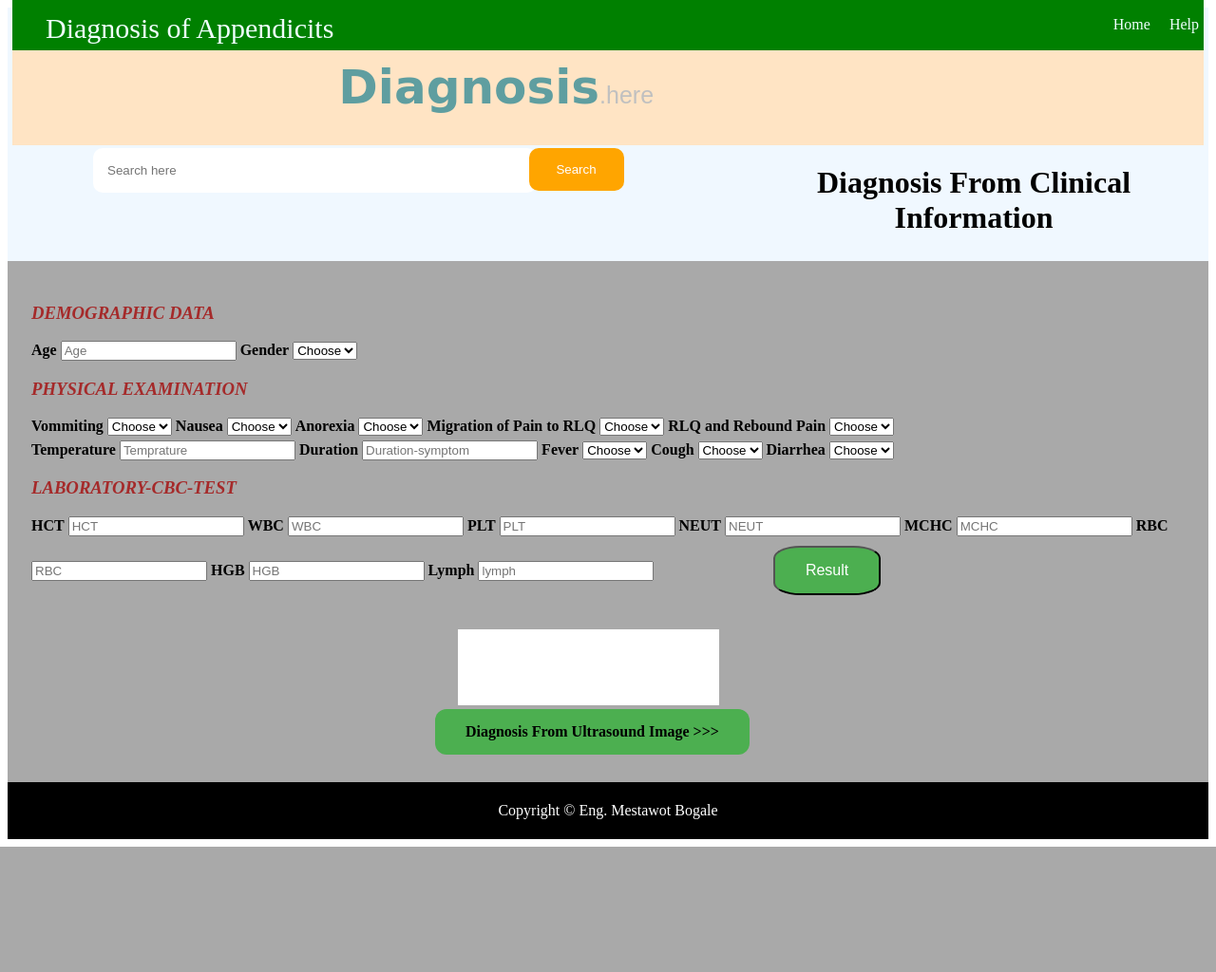
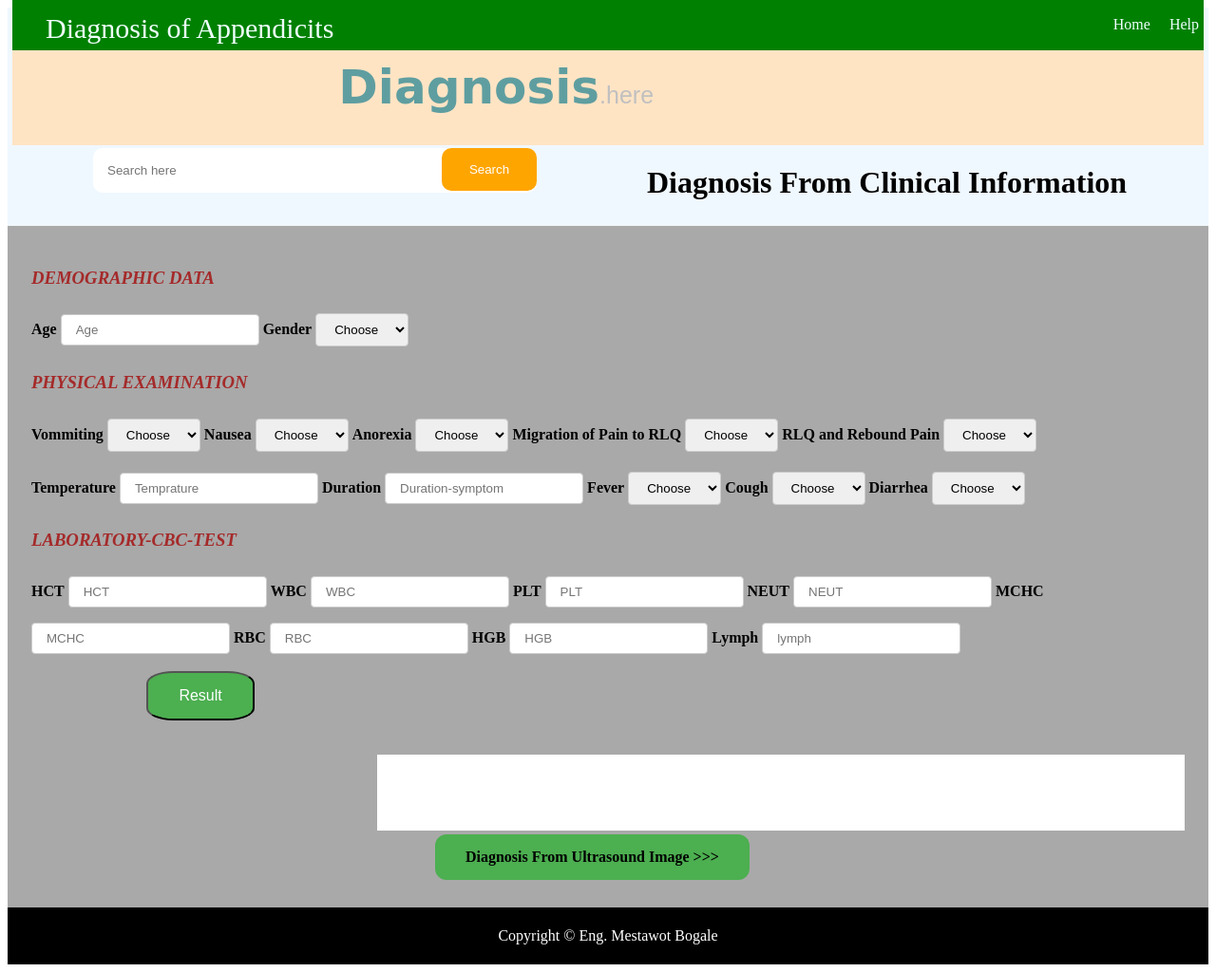
Before and after one commit to Tigabu-eng/Diagnosis, a Flask app: page / in a window 1280 px wide. Shown: the whole page at 95% size. Before the commit the page ends 892 px from the top, so only its background shows below. Run offline with Flask 2, Linux system fonts and the light colour scheme; parts of the project's set-up code (start-up, migrations or seed data) failed here and were passed over.

Commit message:
Update index.html

```diff
--- a/templates/index.html
+++ b/templates/index.html
@@ -29,13 +29,13 @@ header {
     #loo{
         padding-top: 5px;
     }
-   /*input[type=text], select {
+   input[type=text], select {
     padding: 8px 15px;
     margin: 8px 0;
     border: 1px solid #ccc;
     border-radius: 4px;
     box-sizing: border-box;
-}*/
+}
     #daa{
       color:brown;
     }
@@ -104,7 +104,6 @@ header {
     margin-top: -15px;
 }
 #logo{
-    width: 200px;
     float: left;
     margin-top: 10px;
 }
@@ -121,7 +120,6 @@ header {
     color: silver;
 }
 #search{
-    width: 650px;
     float: left;
     margin-left: 50px;
     padding: 35px;
@@ -152,14 +150,13 @@ header {
     padding: 40px;
 }*/
     #result{
-        width: 275px;
         height: 80px;
         border-color: cadetblue;
         box-sizing: border-box;
         background-color:white;
         text-align: center;
         padding-top: 30px;
-        margin-left: 37%;
+        margin-left: 30%;
         font-weight: bold;
     }
 
```
